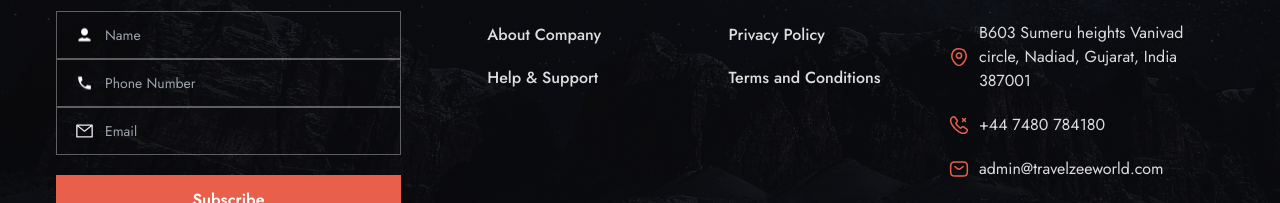
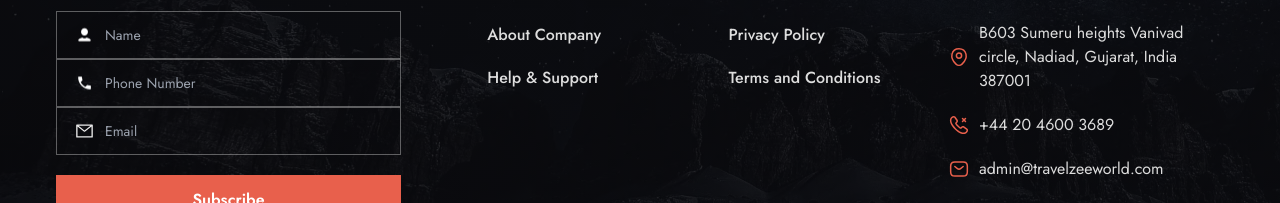
Before and after one commit to Parjanya7/TravelZee, a Next.js app: page / in a window 1280 px wide. Shown: the part 3524-3727 px from the top of the page. Built offline with nearby package versions, Linux system fonts and the light colour scheme.

Commit message:
Update FooterDataOne.js

```diff
--- a/src/constant/common/FooterDataOne.js
+++ b/src/constant/common/FooterDataOne.js
@@ -9,7 +9,7 @@ const FooterDataOne = {
   facebookLink: "/",
   youtubeLink: "/",
   copyrightText: "© TRAVELZEEWORLD 2024 | All rights reserved.",
-  phone: "+44 7480 784180",
+  phone: "+44 20 4600 3689",
   email: "admin@travelzeeworld.com",
   address: "B603 Sumeru heights Vanivad circle, Nadiad, Gujarat, India 387001",
 };
```
